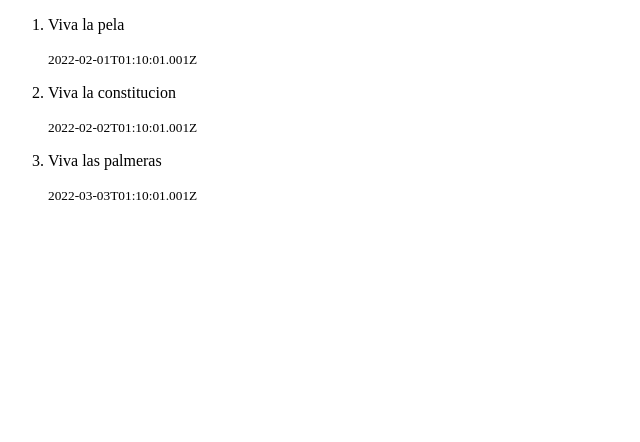
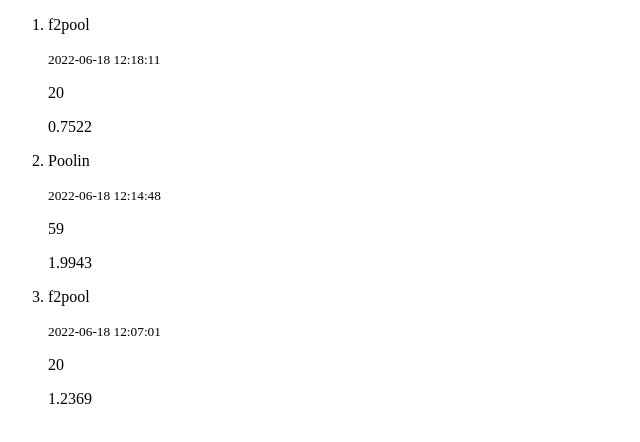
Before and after one commit to miguelgargallo/miguelgargallo_bootcamp_fullstack_react_0012_tablas, a React (Create React App) app: page / in a window 1280 px wide. Shown: the top 442 px of the page, without its empty margins (0-640 px from the left). Built offline with nearby package versions, Linux system fonts and the light colour scheme.

Commit message:
Mi primer modulo corregido Mi primer modulo corregido

```diff
--- a/src/App.js
+++ b/src/App.js
@@ -3,21 +3,27 @@
 
 const notes = [
   {
-    id: 13,
-    content: "Viva la pela",
-    date: "2022-02-01T01:10:01.001Z",
+    id: 124975,
+    content: "f2pool",
+    date: "2022-06-18 12:18:11",
+    txamount: "20",
+    fee: "0.7522",
     important: true
   },
   {
-    id: 15,
-    content: "Viva la constitucion",
-    date: "2022-02-02T01:10:01.001Z",
+    id: 124974,
+    content: "Poolin",
+    date: "2022-06-18 12:14:48",
+    txamount: "59",
+    fee: "1.9943",
     important: true
   },
   {
-    id: 23,
-    content: "Viva las palmeras",
-    date: "2022-03-03T01:10:01.001Z",
+    id: 124973,
+    content: "f2pool",
+    date: "2022-06-18 12:07:01",
+    txamount: "20",
+    fee: "1.2369",
     important: true
   }
 ];
--- a/src/Note.js
+++ b/src/Note.js
@@ -1,10 +1,12 @@
-const Note = ({ content, date }) => {
+const Note = ({ content, date, txamount, fee }) => {
   return (
     <li>
       <p>{content}</p>
       <small>
         <time>{date}</time>
       </small>
+      <p>{txamount}</p>
+      <p>{fee}</p>
     </li>
   );
 };
```
